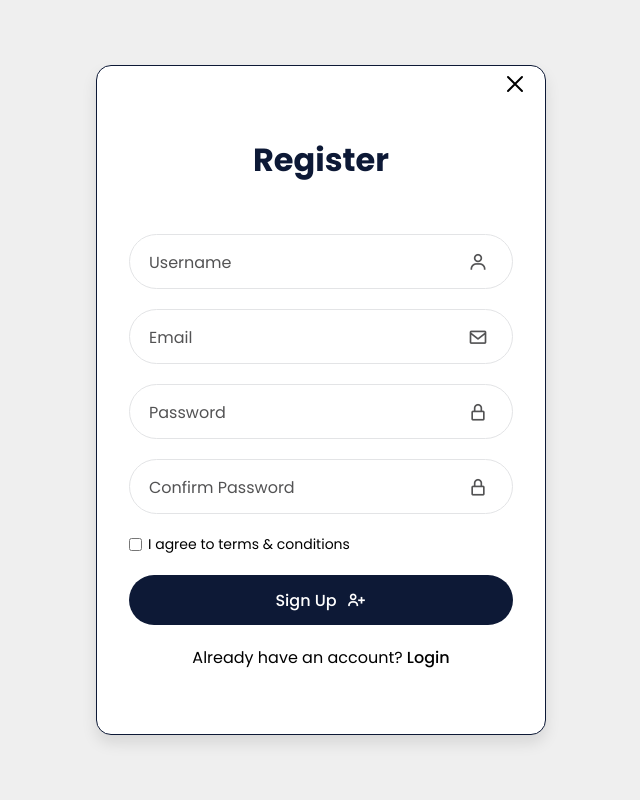
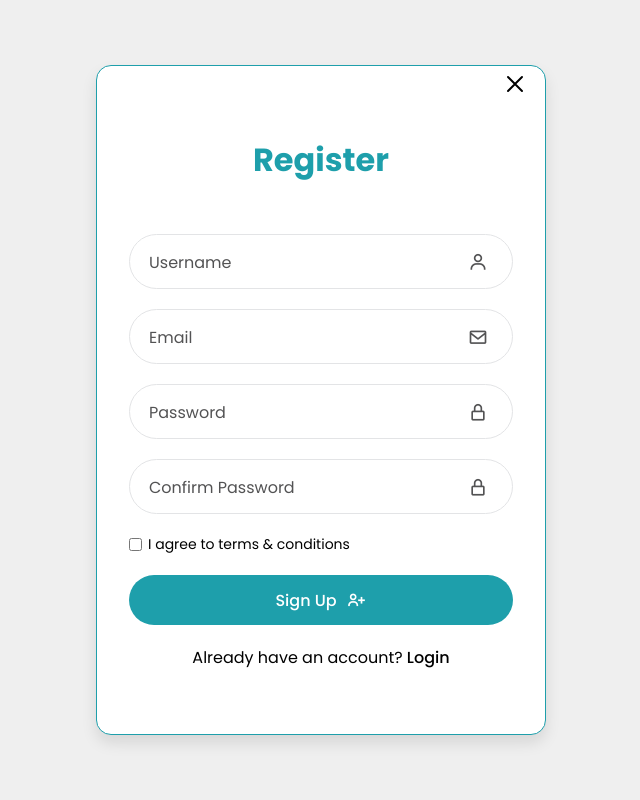
Before and after one commit to juniichiro/task-manager, a PHP site: page /pages/auth/registration.php in a window 1280 px wide. Shown: the whole page, without its empty margins (319-959 px from the left). Run offline with PHP 8.4, Linux system fonts and the light colour scheme.

Commit message:
ugh minor color change

```diff
--- a/pages/auth/auth.css
+++ b/pages/auth/auth.css
@@ -3,7 +3,7 @@
 
 /* COLOR VARIABLES */
 :root {
-    --primary-color: #0D1936;
+    --primary-color: #1e9fab;
     --secondary-color: #535354;
     --background-color: #EFEFEF;
     --shadow-color: rgba(0, 0, 0, 0.1);
--- a/pages/front/front.css
+++ b/pages/front/front.css
@@ -1,3 +1,7 @@
+/* IMPORT FONT */
+@import url('https://fonts.googleapis.com/css2?family=Poppins:ital,wght@0,100;0,200;0,300;0,400;0,500;0,600;0,700;0,800;0,900;1,100;1,200;1,300;1,400;1,500;1,600;1,700;1,800;1,900&display=swap');
+
+/* COLOR VARIABLES */
 :root {
     --primary-color: #1e9fab;
     --primary-dark: #16818c;
```
